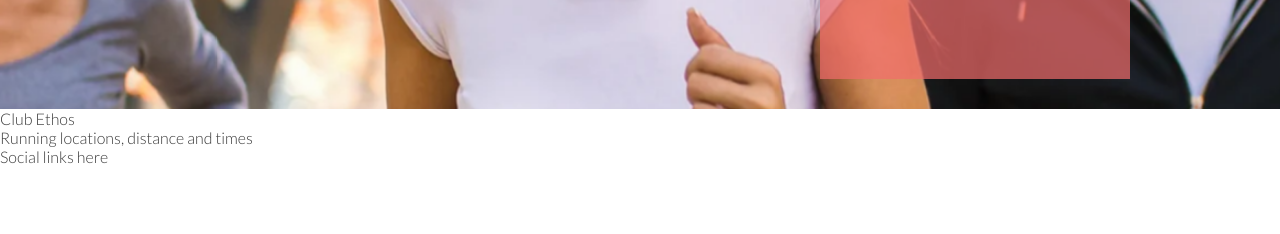
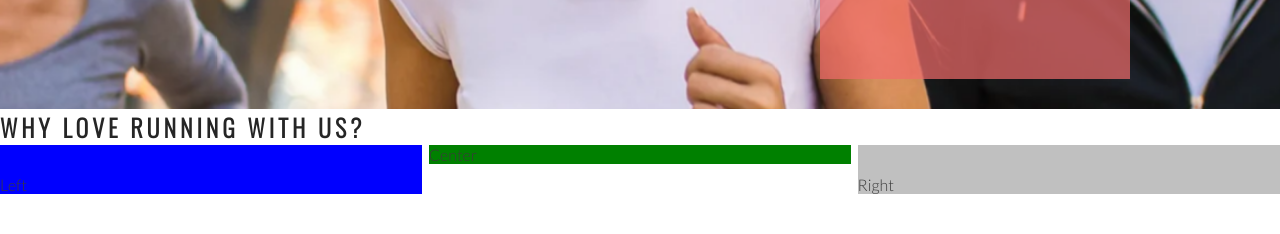
Before and after one commit to frirsta/love-running, a plain HTML site: page index.html in a window 1280 px wide. Shown: the part 566-800 px from the top of the page. Drawn offline with nearby package versions, Linux system fonts and the light colour scheme.

Commit message:
Add club ethos main structure

```diff
--- a/assets/css/styles.css
+++ b/assets/css/styles.css
@@ -25,6 +25,7 @@ h1, h2 {
 #logo {
     float: left;
     font-size: 280%;
+    margin-left: 30px;
 }
 
 
@@ -112,3 +113,28 @@ transform: scale(1.1);
 
     position: absolute;
 }
+
+/* Club ethos */
+#club-ethos{
+    height: 600px;
+}
+
+#left-about{
+    padding-top: 30px;
+    width: 33%;
+    float: left;
+    background-color: blue;
+}
+
+#right-about{
+    padding-top: 30px;
+    width: 33%;
+    float: right;
+    background-color: silver;
+}
+
+#center-about{
+    width: 33%;
+    margin: 0 auto;
+    background-color: green;
+}
--- a/index.html
+++ b/index.html
@@ -36,8 +36,11 @@
     <h3>Dublin Docklands & Pheonix Park</h3>
 </div>
 </section>
-<section>
-    Club Ethos
+<section id="club-ethos">
+    <h1>Why love running with us?</h1>
+    <div id="left-about">Left</div>
+    <div id="right-about">Right</div>
+    <div id="center-about">Center</div>
 </section>
 <section>
     Running locations, distance and times
```
